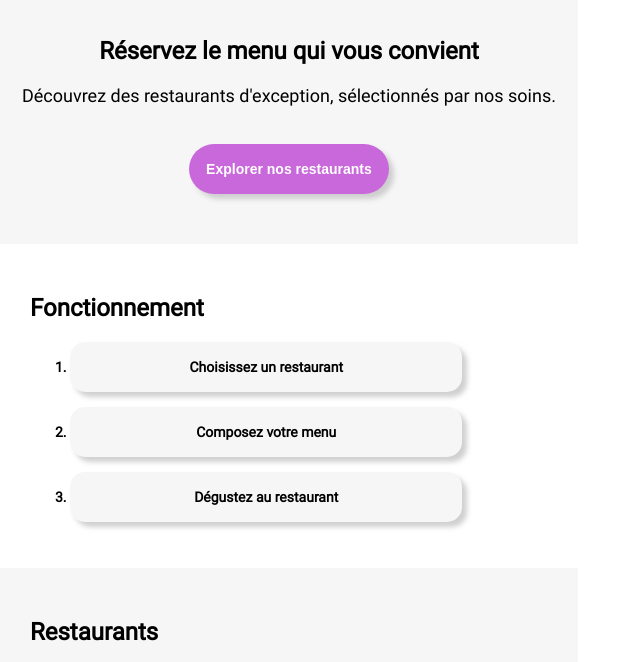
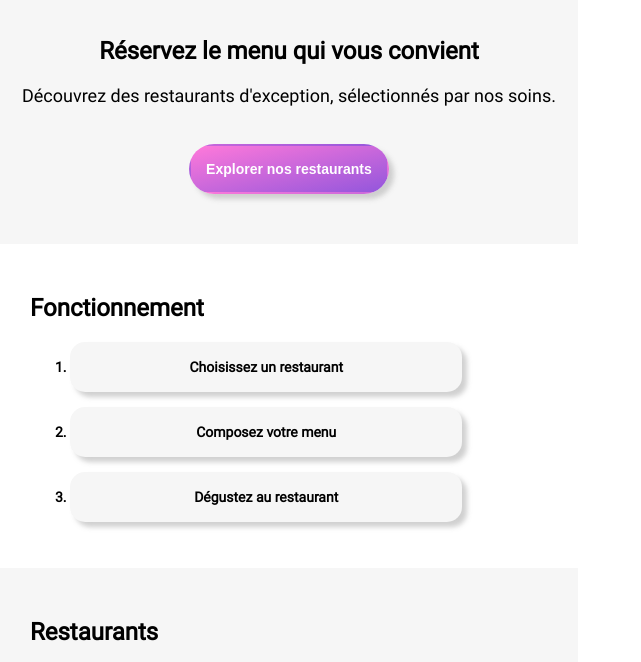
Before and after one commit to kimt0t0/P3_ROBERT_Kim, a website: page index.html in a window 1280 px wide. Shown: the part 112-774 px from the top of the page, without its empty margins (0-641 px from the left). Drawn offline with Linux system fonts and the light colour scheme.

Commit message:
Ajout du degrade de couleurs sur les boutons

```diff
--- a/css/style.scss
+++ b/css/style.scss
@@ -105,7 +105,7 @@ body {
 
 /* ***** ELEMENTS ***** */
 .btn {
-    background-color: mix($secondary-color, $primary-color);
+    background: linear-gradient(to top left, $primary-color, $secondary-color);
     color: white;
     padding: 15px;
     border-radius: 50px;
```
Also changed, not shown: css/style.css.
